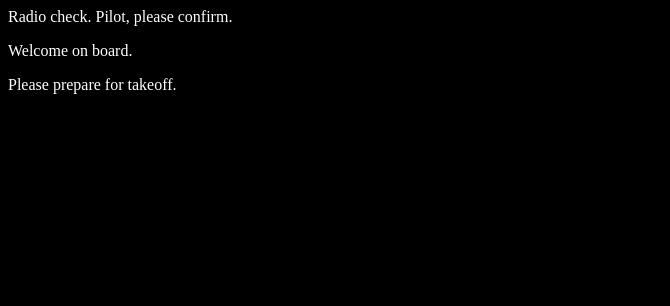
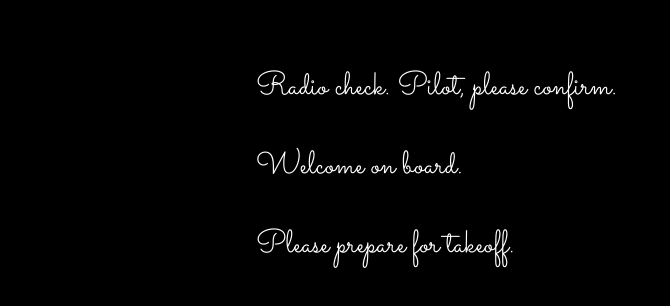
Before and after one commit to taylorabranson/communication-log, a plain HTML site: page index.html in a window 1280 px wide. Shown: the whole page, without its empty margins (0-670 px from the left). Drawn offline with Linux system fonts and the light colour scheme.

Commit message:
Changed font.

```diff
--- a/index.html
+++ b/index.html
@@ -1,5 +1,6 @@
 <html>
    <head>
+      <link href="https://fonts.googleapis.com/css?family=Sacramento" rel="stylesheet">
       <link rel="stylesheet" type="text/css" href="style.css">
    </head>
 <body>
--- a/style.css
+++ b/style.css
@@ -1,4 +1,9 @@
 body {
     color: white;
     background-color: black;
+    font-family: 'Sacramento', cursive;
+    font-size: 32px;
+    margin-top: 5%;
+    margin-left: 20%;
+    margin-right: 20%
  }
```
